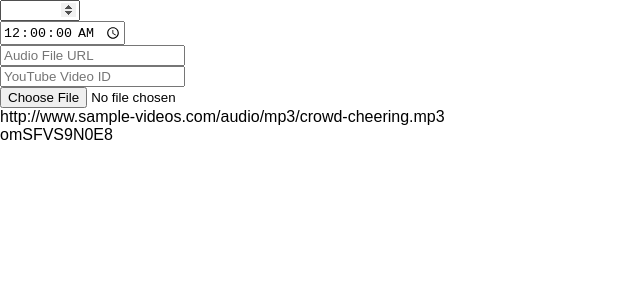
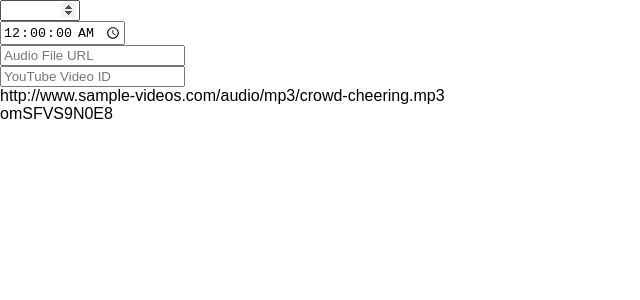
Before and after one commit to r0bs/mediatimer, a React (Create React App) app: page / in a window 1280 px wide. Shown: the top 300 px of the page, without its empty margins (0-640 px from the left). Built offline with nearby package versions, Linux system fonts and the light colour scheme.

Commit message:
rm file input

```diff
--- a/src/App.js
+++ b/src/App.js
@@ -3,7 +3,6 @@ import React, { Component } from 'react';
 import TimeInput from "./inputs/TimeInput.js";
 import TimePicker from "./inputs/TimePicker.js";
 import AudioUrlInput from "./inputs/AudioUrlInput.js";
-import AudioFileInput from "./inputs/AudioFileInput.js";
 import YouTubeInput from "./inputs/YouTubeInput.js";
 
 import AudioPlayer from "./player/AudioPlayer";
@@ -21,7 +20,6 @@ class App extends Component {
         <TimePicker />
         <AudioUrlInput />
         <YouTubeInput />
-        <AudioFileInput />
 
         <Tick />
 
--- a/src/inputs/AudioFileInput.js
+++ /dev/null
@@ -1,35 +0,0 @@
-import React, { Component } from 'react';
-import { connect } from 'react-redux';
-import { setAudio } from '../actions';
-
-class AudioFileInput extends Component {
-
-  constructor(props) {
-    super();
-    this.props = props;
-  }
-
-  setAudio(filePath) {
-    this.props.dispatch(setAudio(filePath));
-  }
-
-  saveToLocalStorage(filePath) {
-    // TODO: implement
-  }
-
-  saveFileAndDispatchAction(event) {
-    const fileRefInLocalStorage = this.saveToLocalStorage(event.target.value);
-    this.props.dispatch(setAudio(fileRefInLocalStorage));
-  }
-
-  render() {
-      // TODO: Allow only AV files
-    return (
-      <div>
-        <input onChange={this.saveFileAndDispatchAction.bind(this)} type="file" />
-      </div>
-    );
-  }
-}
-
-export default connect()(AudioFileInput)
```
